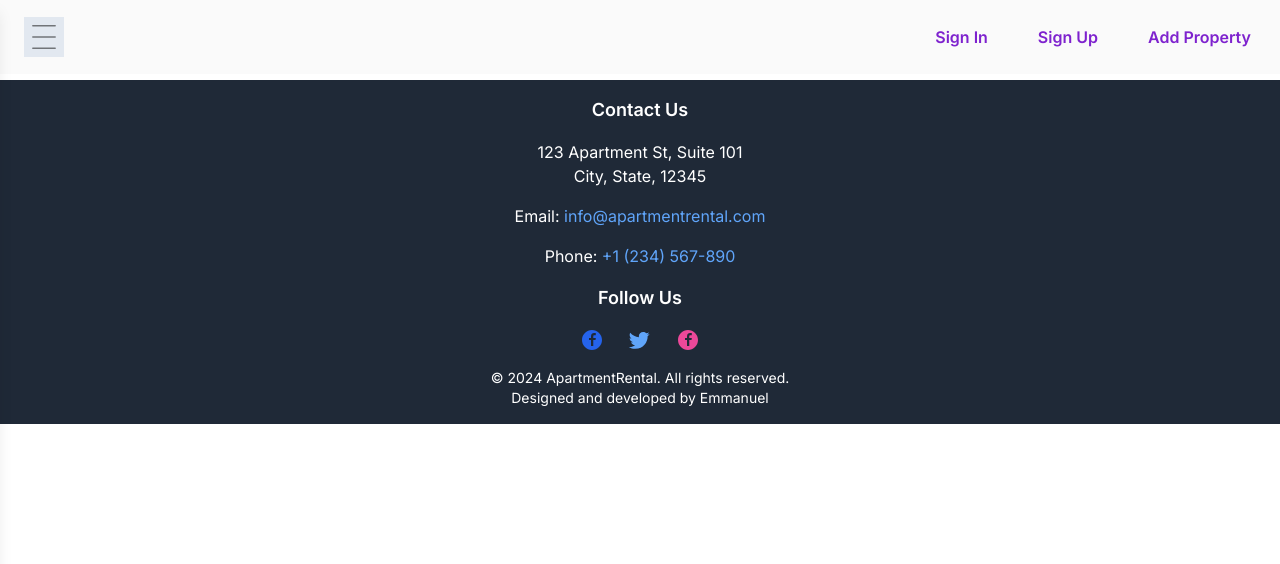
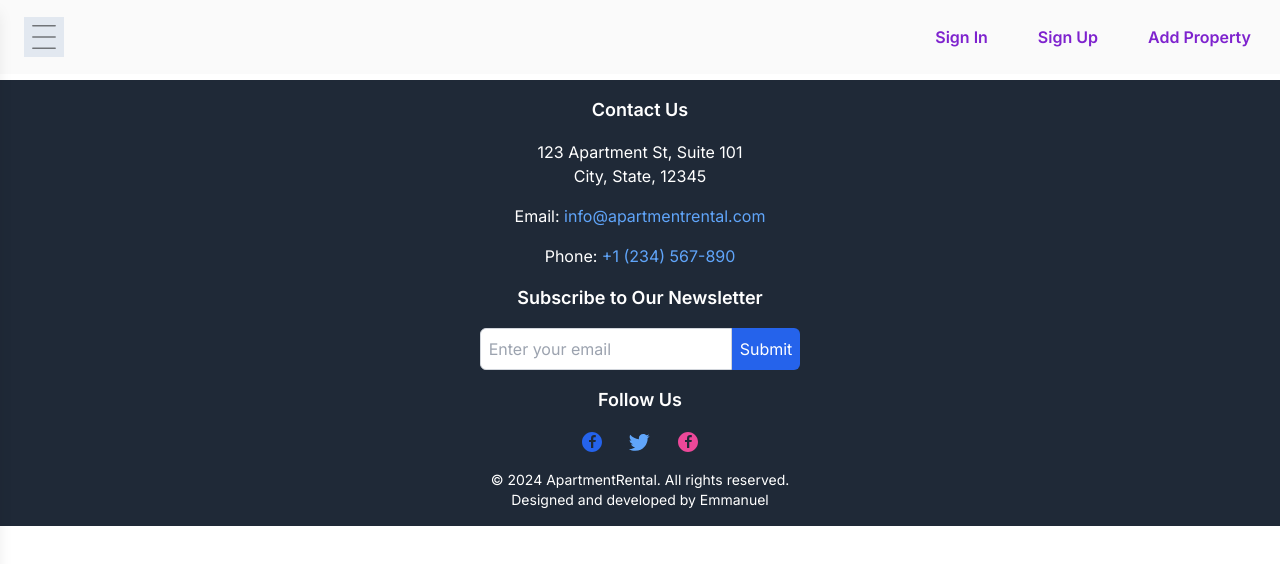
Before and after one commit to Emmanuel10701/Apartment, a Next.js app: page /components/Footer in a window 1280 px wide. Shown: the top 564 px of the page. Built offline with nearby package versions, Linux system fonts and the light colour scheme.

Commit message:
✨ feat: Update package dependencies and remove Leaflet

```diff
--- /dev/null
+++ b/app/api/subs/page.tsx
@@ -0,0 +1,37 @@
+import { NextResponse } from 'next/server';
+import prisma from '../../libs/prisma'; // Adjust the import according to your project structure
+
+export async function POST(request: Request) {
+  const { email } = await request.json();
+
+  // Validate email
+  if (!email || !/\S+@\S+\.\S+/.test(email)) {
+    return NextResponse.json({ error: 'Invalid email address.' }, { status: 400 });
+  }
+
+  try {
+    // Create a new subscription
+    const subscription = await prisma.subscription.create({
+      data: {
+        email,
+      },
+    });
+
+    return NextResponse.json({ message: 'Subscription successful!', subscription }, { status: 201 });
+  } catch (error) {
+    console.error('Error creating subscription:', error);
+    return NextResponse.json({ error: 'Subscription failed. Email might already exist.' }, { status: 500 });
+  }
+}
+
+export async function GET() {
+  try {
+    // Fetch all subscriptions
+    const subscriptions = await prisma.subscription.findMany();
+
+    return NextResponse.json(subscriptions, { status: 200 });
+  } catch (error) {
+    console.error('Error fetching subscriptions:', error);
+    return NextResponse.json({ error: 'Failed to fetch subscriptions.' }, { status: 500 });
+  }
+}
--- a/app/components/Footer/page.tsx
+++ b/app/components/Footer/page.tsx
@@ -1,12 +1,23 @@
-"use client"
-import React from 'react';
+"use client";
+
+import React, { useState } from 'react';
+
 const Footer: React.FC = () => {
+  const [email, setEmail] = useState('');
+
   const handleLinkClick = (url: string) => {
     window.open(url, '_blank', 'noopener,noreferrer');
   };
 
+  const handleEmailSubmit = (e: React.FormEvent) => {
+    e.preventDefault();
+    // Handle email submission logic here
+    alert(`Email submitted: ${email}`);
+    setEmail('');
+  };
+
   return (
-    <footer className="bg-gray-800 text-white p-4  w-full">
+    <footer className="bg-gray-800 text-white p-4 w-full">
       <div className="container mx-auto text-center mb-4">
         <p className="text-lg font-semibold mb-4">Contact Us</p>
         <p className="mb-4">123 Apartment St, Suite 101<br />City, State, 12345</p>
@@ -17,7 +28,21 @@ const Footer: React.FC = () => {
           Phone: <span onClick={() => handleLinkClick('tel:+1234567890')} className="text-blue-400 hover:underline cursor-pointer">+1 (234) 567-890</span>
         </p>
       </div>
+
       <div className="container mx-auto text-center mb-4">
+        <p className="text-lg font-semibold mb-4">Subscribe to Our Newsletter</p>
+        <form onSubmit={handleEmailSubmit} className="flex justify-center mb-4">
+          <input
+            type="email"
+            placeholder="Enter your email"
+            value={email}
+            onChange={(e) => setEmail(e.target.value)}
+            className="p-2 rounded-l-md border border-gray-300"
+            required
+          />
+          <button type="submit" className="bg-blue-600 text-white p-2 rounded-r-md">Submit</button>
+        </form>
+
         <p className="text-lg font-semibold mb-4">Follow Us</p>
         <div className="flex justify-center space-x-6 mb-4">
           <span
--- a/app/components/card/page.tsx
+++ b/app/components/card/page.tsx
@@ -89,8 +89,8 @@ const ApartmentCard = ({ apartment, onEmailClick }: { apartment: Apartment; onEm
                     />
                 </div>
                 <div className="absolute top-1/2 left-0 flex justify-between w-full">
-                    <button onClick={handlePrevious} className="bg-gray-300 rounded-full p-2 m-2">❮</button>
-                    <button onClick={handleNext} className="bg-gray-300 rounded-full p-2 m-2">❯</button>
+                    <button onClick={handlePrevious} className="bg-gray-300 rounded-full p-2 m-4">❮</button>
+                    <button onClick={handleNext} className="bg-gray-300 rounded-full p-2 m-4">❯</button>
                 </div>
             </div>
             <div className="px-5 pb-5">
@@ -130,7 +130,7 @@ const ApartmentList = () => {
     const [currentPage, setCurrentPage] = useState(0);
     const [isModalOpen, setIsModalOpen] = useState(false);
     const [selectedApartment, setSelectedApartment] = useState<Apartment | null>(null);
-    const itemsPerPage = 1; // Number of items per page
+    const itemsPerPage = 10; // Number of items per page
     const totalPages = Math.ceil(apartments.length / itemsPerPage);
 
     const handlePageChange = (page: number) => {
--- a/app/components/filters/page.tsx
+++ b/app/components/filters/page.tsx
@@ -13,6 +13,7 @@ import {
 import { IoFilterSharp } from "react-icons/io5";
 import { toast, ToastContainer } from 'react-toastify';
 import 'react-toastify/dist/ReactToastify.css';
+import { Autocomplete } from '@react-google-maps/api';
 
 interface SearchNavbarProps {
   onSearch: (filters: SearchFilters) => void;
@@ -43,7 +44,6 @@ const SearchNavbar: React.FC<SearchNavbarProps> = ({
 
   const modalRef = useRef<HTMLDivElement>(null);
 
-  // Load saved searches from localStorage
   useEffect(() => {
     const searches = localStorage.getItem('savedSearches');
     if (searches) {
@@ -51,7 +51,6 @@ const SearchNavbar: React.FC<SearchNavbarProps> = ({
     }
   }, []);
 
-  // Handle clicks outside the modal to close it
   useEffect(() => {
     const handleClickOutside = (event: MouseEvent) => {
       if (
@@ -140,6 +139,7 @@ const SearchNavbar: React.FC<SearchNavbarProps> = ({
     <div className="bg-white shadow-md py-4 px-6 w-full z-50">
       <ToastContainer />
       <div className="flex flex-col sm:flex-row items-center justify-between gap-4">
+        <Autocomplete>
           <input
             type="text"
             value={search}
@@ -147,6 +147,7 @@ const SearchNavbar: React.FC<SearchNavbarProps> = ({
             placeholder="London, UK"
             className="w-full sm:w-80 px-4 py-2 border rounded-lg focus:outline-none focus:ring-2 focus:ring-blue-500"
           />
+        </Autocomplete>
 
         {/* Filters Button */}
         <button
@@ -182,7 +183,7 @@ const SearchNavbar: React.FC<SearchNavbarProps> = ({
           {sortOrder === 'ascending' ? <FaSortUp /> : <FaSortDown />}
         </button>
 
-        {/* Clear Filters Button (Outside Navbar) */}
+        {/* Clear Filters Button */}
         <button
           onClick={clearFilters}
           className="w-full sm:w-48 px-4 py-2 bg-gray-500 text-white rounded-full hover:bg-gray-600 focus:outline-none focus:ring-2 focus:ring-gray-500 text-sm"
--- a/package.json
+++ b/package.json
@@ -22,14 +22,10 @@
     "@prisma/client": "^5.19.1",
     "@react-google-maps/api": "^2.19.3",
     "@tailwindcss/forms": "^0.5.9",
-    "@types/react-leaflet": "^3.0.0",
     "axios": "^1.7.7",
     "bcryptjs": "^2.4.3",
     "dotenv": "^16.4.5",
     "framer-motion": "^11.5.6",
-    "leaflet": "^1.9.4",
-    "leaflet-defaulticon-compatibility": "^0.1.2",
-    "leaflet-geosearch": "^4.0.0",
     "mysql2": "^3.11.3",
     "next": "14.2.11",
     "next-auth": "^4.24.7",
@@ -41,7 +37,6 @@
     "react-dom": "^18",
     "react-hook-form": "^7.53.0",
     "react-icons": "^5.3.0",
-    "react-leaflet": "^4.2.1",
     "react-select": "^5.8.0",
     "react-slick": "^0.30.2",
     "react-toastify": "^10.0.5",
```
Also changed, not shown: 2 other files (tests, documents, lock files or other folders). Lines whose indentation alone changed are shown as unchanged.
